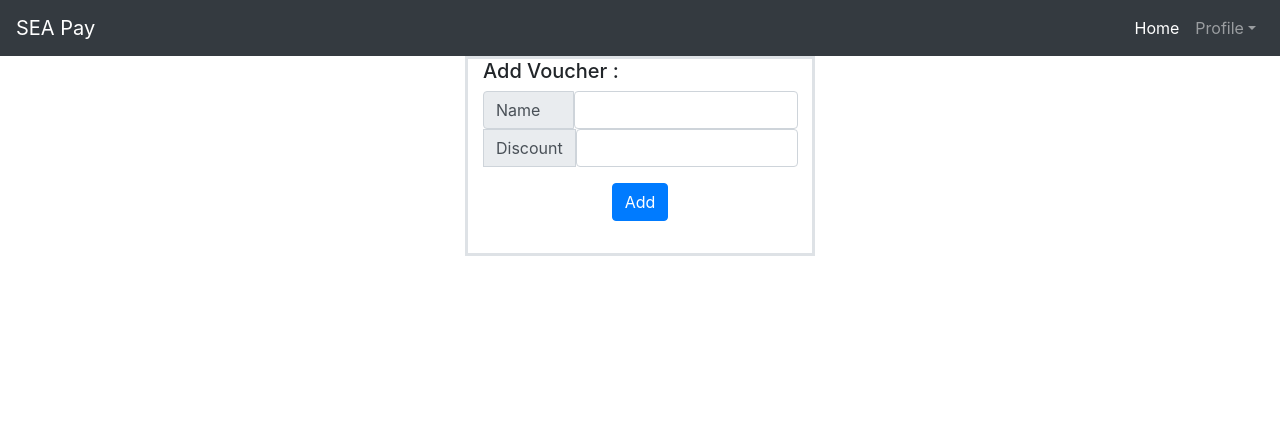
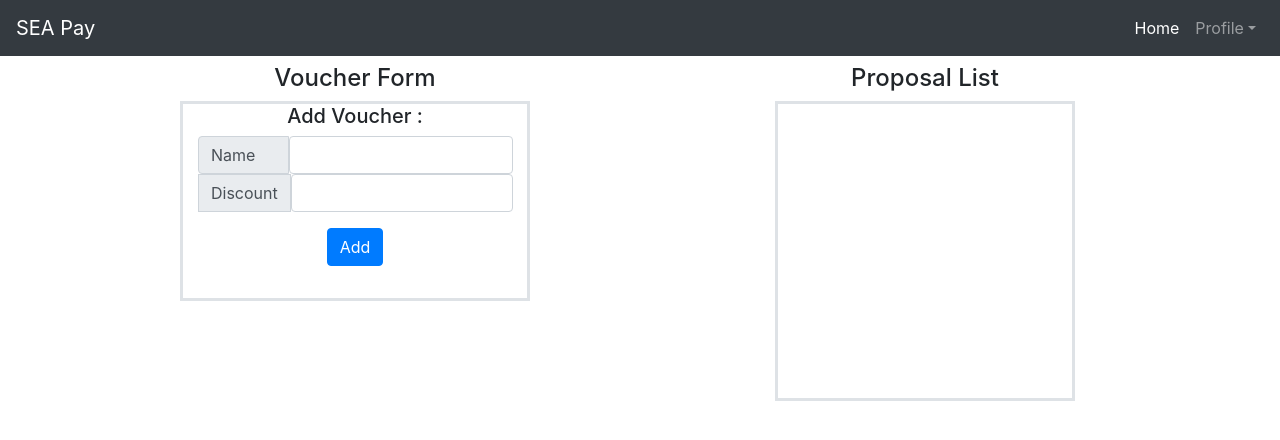
Before and after one commit to RafifEL/sea-pay-compfest-echo, a React (Create React App) app in the folder ui/: page /admin in a window 1280 px wide. Shown: the top 440 px of the page. Built offline with nearby package versions, Linux system fonts and the light colour scheme.

Commit message:
[rafif] Putting proposal list panel to Admin Page

```diff
--- a/ui/src/component/AdminPage/AdminPage.js
+++ b/ui/src/component/AdminPage/AdminPage.js
@@ -1,13 +1,23 @@
 import React, {Component} from 'react';
 
-import AddVoucherForm from './AddVoucherForm.js'
+import AddVoucherForm from './AddVoucherForm'
+import ProposalList from './ProposalList'
 
 export default class AdminPage extends Component{
     render(){
         return(
-            <div className="container">
+            <div className="container mt-2">
                 <div className="row justify-content">
-                    <AddVoucherForm/>
+                    <div className="col text-center mb-4">
+                        <h4>Voucher Form</h4>
+                        <AddVoucherForm/>
+                    </div>
+
+                    <div className="col text-center mb-4">
+                        <h4>Proposal List</h4>
+                        <ProposalList/>
+                    </div>
+
                 </div>
             </div>
         );
```
